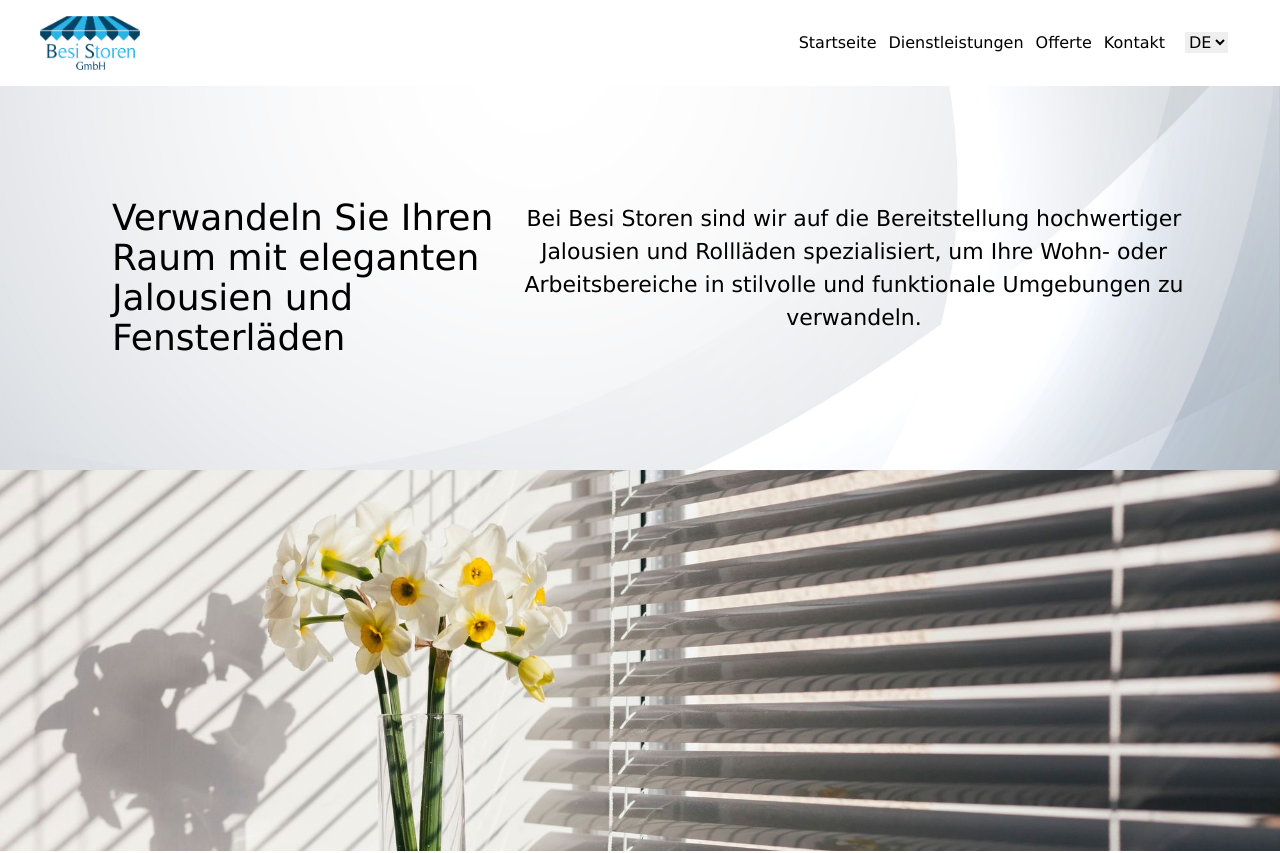
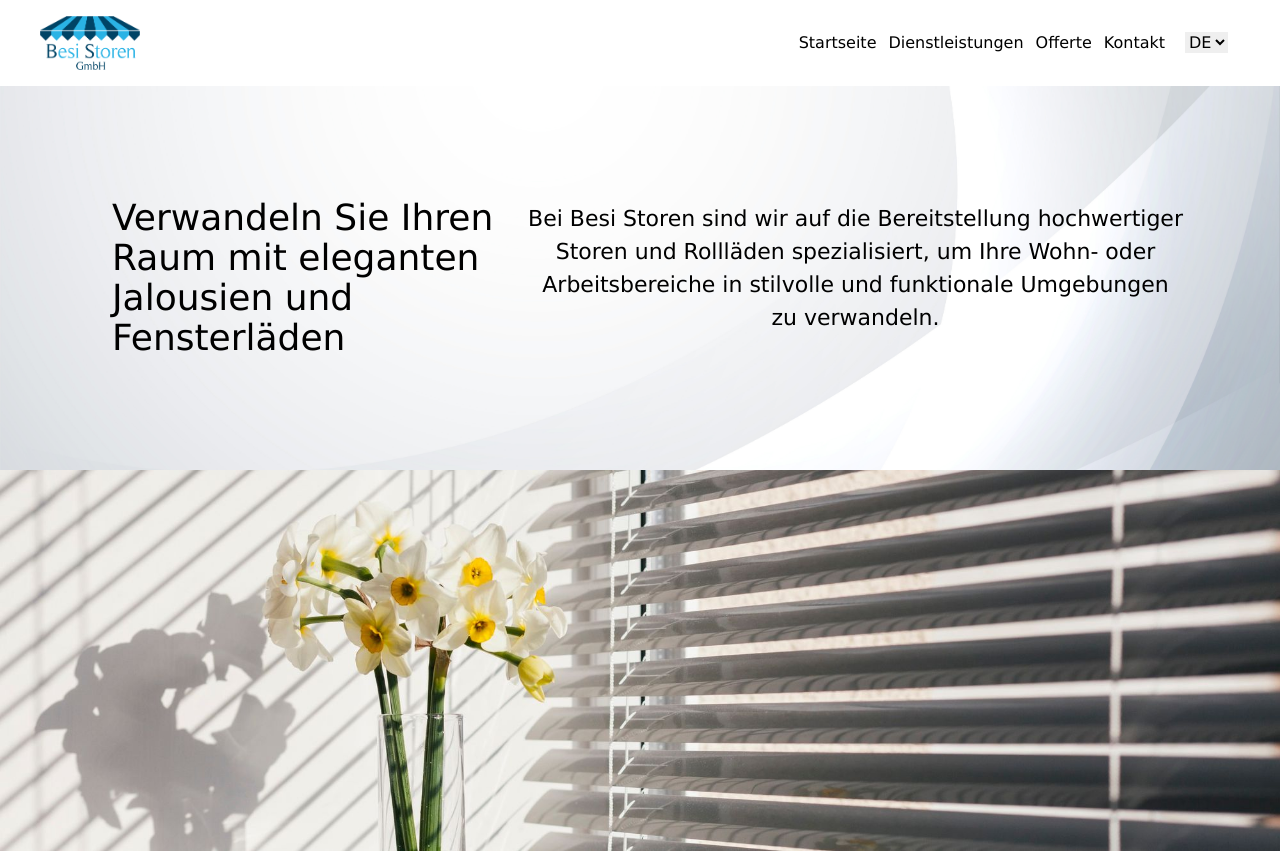
Before and after one commit to besimsherifi/nikiboss, a React (Create React App) app: page / in a window 1280 px wide. Shown: the top 853 px of the page. Built offline with nearby package versions, Linux system fonts and the light colour scheme.

Commit message:
commit:Bugs *added alt, and some text changes

```diff
--- a/src/locales/de.json
+++ b/src/locales/de.json
@@ -7,7 +7,7 @@
     },
     "HOME": {
         "BANNER_TITLE": "Verwandeln Sie Ihren Raum mit eleganten Jalousien und Fensterläden",
-        "BANNER_DESCRIPTION": "Bei Besi Storen sind wir auf die Bereitstellung hochwertiger Jalousien und Rollläden spezialisiert, um Ihre Wohn- oder Arbeitsbereiche in stilvolle und funktionale Umgebungen zu verwandeln.",
+        "BANNER_DESCRIPTION": "Bei Besi Storen sind wir auf die Bereitstellung hochwertiger Storen und Rollläden spezialisiert, um Ihre Wohn- oder Arbeitsbereiche in stilvolle und funktionale Umgebungen zu verwandeln.",
         "LAMELLENSTOREN": "Lamellenstoren",
         "LAMELLENSTOREN_DESCRIPTION": "Klassische Eleganz für Ihr Fenster",
         "SONNENSTOREN": "Sonnenstoren",
--- a/src/pages/StoreDetail.js
+++ b/src/pages/StoreDetail.js
@@ -24,7 +24,7 @@ useEffect(() => {
   return (
     <>
       <div ref={topContainer} className='grid lg:grid-cols-2 my-12'>
-        <img className='p-10 self-center' src={store.image} />
+        <img className='p-10 self-center' src={store.image} alt={store.title_de} />
         <div className='p-10 border-l-2'>
           <h1 className='text-2xl md:text-5xl my-5'>{title}</h1>
           <p className='text-[14px] md:text-[16px]'>{description}</p>
```
